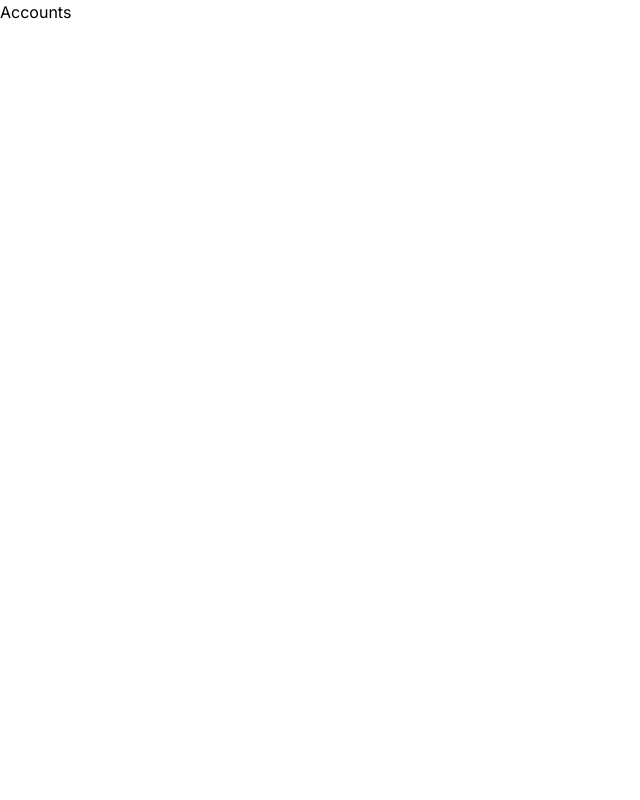
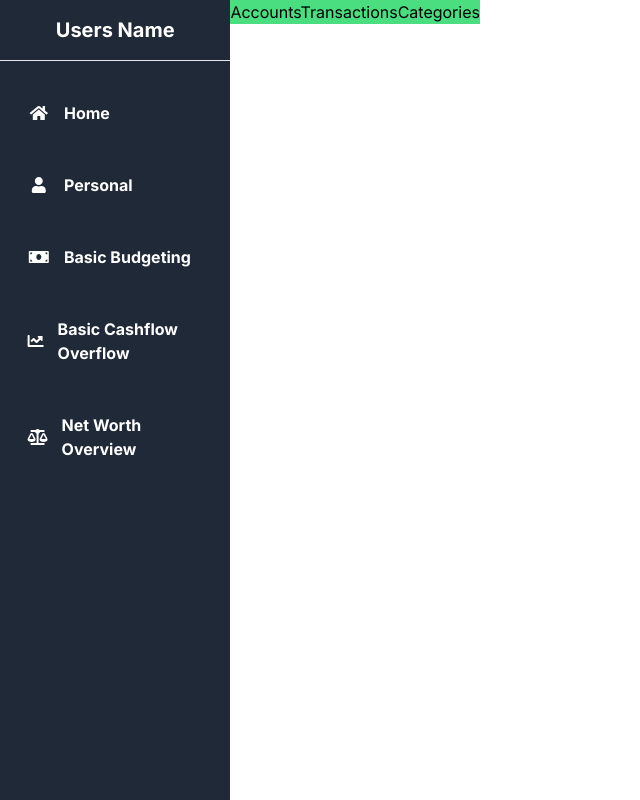
Before and after one commit to Toushik-Ahmed/Fina-Backend, a Next.js app: page /accounts in a window 1280 px wide. Shown: the whole page, without its empty margins (0-640 px from the left). Built offline with nearby package versions, Linux system fonts and the light colour scheme.

Commit message:
sidenavbar

```diff
--- /dev/null
+++ b/src/components/accounts/AccountElement.tsx
@@ -0,0 +1,16 @@
+import React from 'react'
+
+type Props = {}
+
+function AccountElement({}: Props) {
+  return (
+    <div className='ml-[18vw] w-90vw bg-green-400'>
+      <a href="">Accounts</a>
+      <a href="">Transactions</a>
+      <a href="">Categories</a>
+
+    </div>
+  )
+}
+
+export default AccountElement
--- a/src/components/accounts/Accounts.tsx
+++ b/src/components/accounts/Accounts.tsx
@@ -1,10 +1,17 @@
 import React from 'react'
+import LeftNavbar from './LeftNavbar'
+import AccountElement from './AccountElement'
 
 type Props = {}
 
 function Accounts({}: Props) {
   return (
-    <div>Accounts</div>
+    <div className='flex'>
+      <LeftNavbar />
+      <AccountElement />
+    </div>
+
+
   )
 }
 
--- a/src/components/accounts/LeftNavbar.tsx
+++ b/src/components/accounts/LeftNavbar.tsx
@@ -0,0 +1,56 @@
+import {
+  FaBalanceScale,
+  FaChartLine,
+  FaHome,
+  FaMoneyBill,
+  FaUser,
+} from 'react-icons/fa';
+
+type Props = {};
+
+function LeftNavbar({}: Props) {
+  return (
+    <div className="w-[18vw] bg-gray-800 fixed h-full">
+      <div className="">
+        <h1 className="text-xl text-white text-center font-bold  py-[2vh] px-[2vw]">
+          Users Name
+        </h1>
+      </div>
+      <hr />
+      <ul className="mt-[3vh] text-white font-bold">
+        <li className="mb-[2vh] rounded hover:shadow hover:bg-green-600 py-[2vh]">
+          <a href="" className="flex items-center px-[2vw]">
+            <FaHome className="inline-block w-[2vw] h-[2vh] mr-[1vw]" />
+            Home
+          </a>
+        </li>
+        <li className="mb-[2vh] rounded hover:shadow hover:bg-green-600 py-[2vh]">
+          <a href="" className="flex items-center px-[2vw]">
+            <FaUser className="inline-block w-[2vw] h-[2vh] mr-[1vw]" />
+            Personal
+          </a>
+        </li>
+        <li className="mb-[2vh] rounded hover:shadow hover:bg-green-600 py-[2vh]">
+          <a href="" className="flex items-center px-[2vw]">
+            <FaMoneyBill className="inline-block w-[2vw] h-[2vh] mr-[1vw]" />
+            Basic Budgeting
+          </a>
+        </li>
+        <li className="mb-[2vh] rounded hover:shadow hover:bg-green-600 py-[2vh]">
+          <a href="" className="flex items-center px-[2vw]">
+            <FaChartLine className="inline-block w-[2vw] h-[2vh] mr-[1vw]" />
+            Basic Cashflow Overflow
+          </a>
+        </li>
+        <li className="mb-[2vh] rounded hover:shadow hover:bg-green-600 py-[2vh]">
+          <a href="" className="flex items-center px-[2vw]">
+            <FaBalanceScale className="inline-block w-[2vw] h-[2vh] mr-[1vw]" />
+            Net Worth Overview
+          </a>
+        </li>
+      </ul>
+    </div>
+  );
+}
+
+export default LeftNavbar;
--- a/src/components/login/LogIn.tsx
+++ b/src/components/login/LogIn.tsx
@@ -21,6 +21,7 @@ function LogIn({}: Props) {
           <div className="font-sans text-slate-400 mb-[2vh]">
             Start with no payment, cancel anytime.
           </div>
+          <form className="w-full">
             <div className="my-[2vh] font-sans w-full">
               <input
                 type="text"
@@ -38,6 +39,7 @@ function LogIn({}: Props) {
             <button className="w-full px-[1vw] py-[1vh] rounded-lg bg-green-400 text-slate-900 font-semibold hover:bg-green-300 transition">
               Sign in
             </button>
+          </form>
           <div className="text-slate-400 text-xs mt-[2vh]">
             By clicking the button above, you agree to our{' '}
             <a href="#" className="text-green-400 underline">
--- a/src/components/signup/SignUp.tsx
+++ b/src/components/signup/SignUp.tsx
@@ -21,6 +21,14 @@ function SignUp({}: Props) {
           <div className="font-sans text-slate-400 mb-[2vh]">
             Start with no payment, cancel anytime.
           </div>
+          <form className="w-full">
+            <div className="my-[2vh] font-sans w-full">
+              <input
+                type="text"
+                placeholder="User Name"
+                className="w-full px-[1vw] py-[1vh] rounded-lg bg-slate-800 text-white placeholder-slate-400 "
+              />
+            </div>
             <div className="my-[2vh] font-sans w-full">
               <input
                 type="text"
@@ -38,6 +46,7 @@ function SignUp({}: Props) {
             <button className="w-full px-[1vw] py-[1vh]  rounded-lg bg-green-400 text-slate-900 font-semibold hover:bg-green-300 transition">
               Sign Up
             </button>
+          </form>
           <div className="text-slate-400 text-xs mt-[2vh]">
             By clicking the button above, you agree to our{' '}
             <a href="#" className="text-green-400 underline">
```
Also changed, not shown: package.json (+5 -4 lines), src/app/accounts/page.tsx (+4 -7 lines), 1 other file (tests, documents, lock files or other folders). Lines whose indentation alone changed are shown as unchanged.
